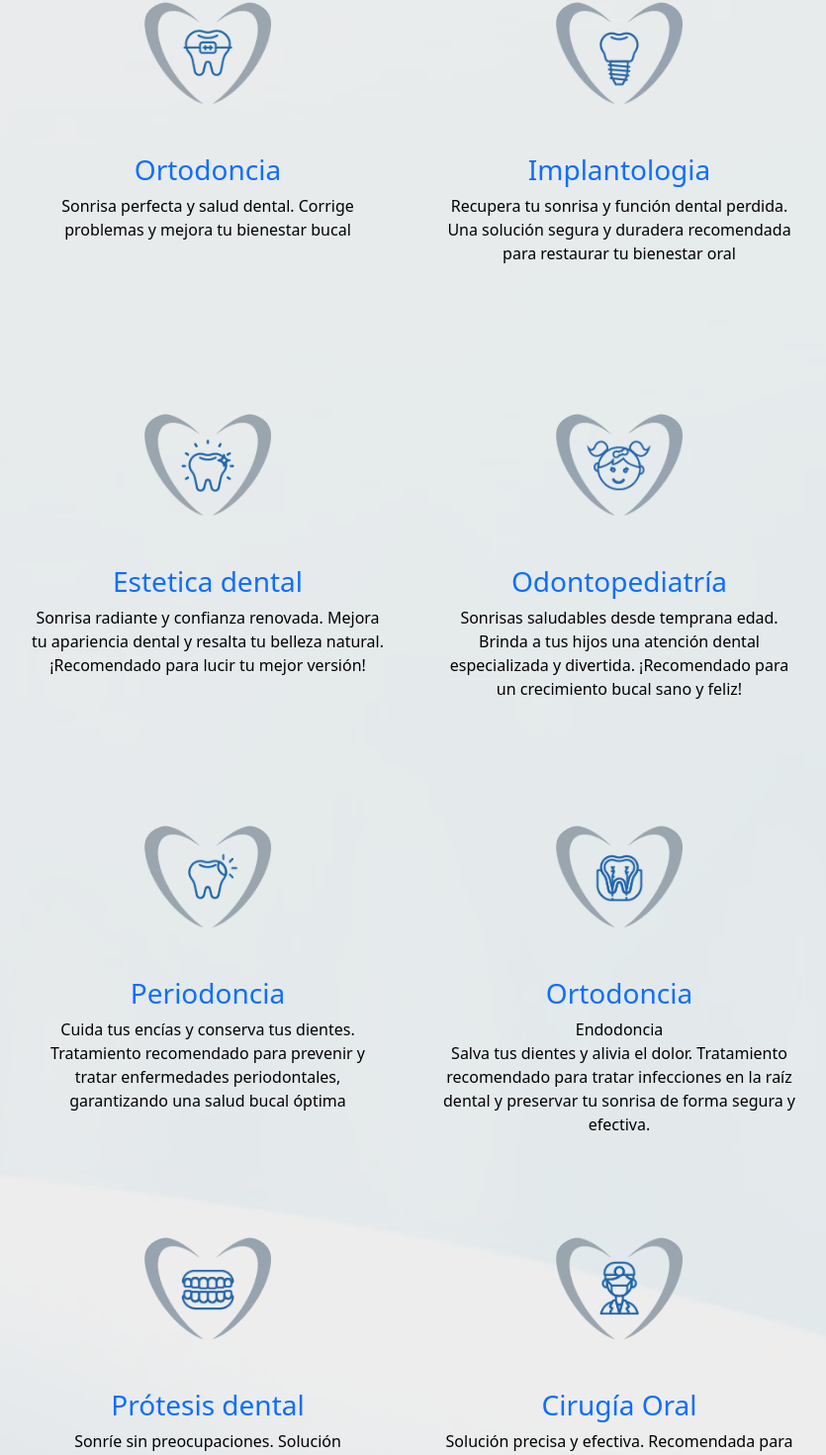
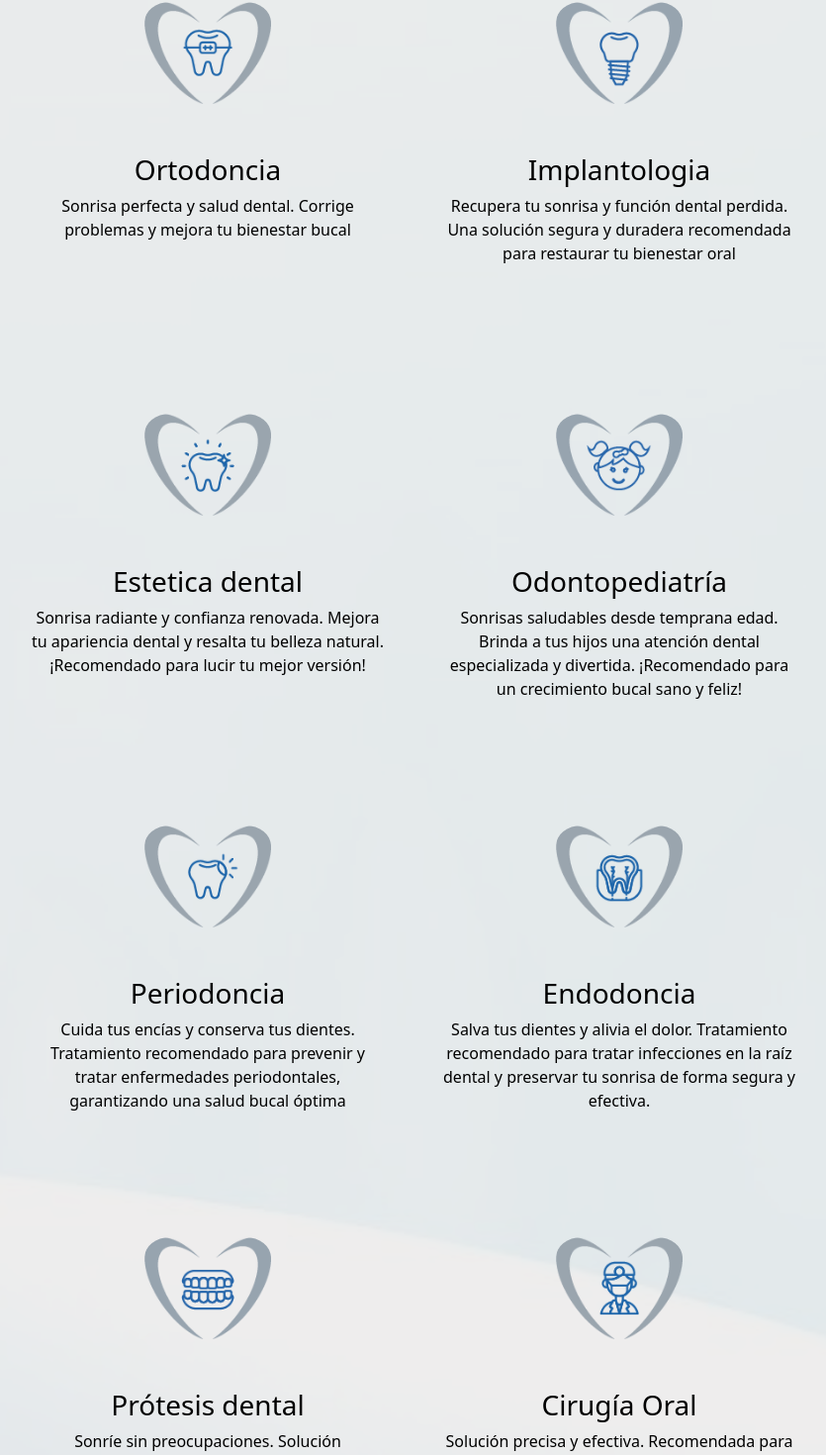
Before and after one commit to Vaz77/proyecto5FrontendClinicaDental, a React (Vite) app in the folder proyecto5FrontendClinicaDental/: page / in a window 1280 px wide. Shown: the part 1406-2876 px from the top of the page at 99% size, without its empty margins (66-901 px from the left). Built offline with nearby package versions, Linux system fonts and the light colour scheme.

Commit message:
Actualizo estilos vista principal

```diff
--- a/proyecto5FrontendClinicaDental/src/pages/HomePage/HomePage.css
+++ b/proyecto5FrontendClinicaDental/src/pages/HomePage/HomePage.css
@@ -122,6 +122,7 @@
         height: 24em;
         width: 24em;
         margin: 1em;
+        color: black;
     }
 
     .info-imageTratamientos {
@@ -139,3 +140,34 @@
     .info-textTratamientos {
         color: black;
     }
+
+
+    .protesis, .ortodoncia, .implante, .estetica, .pediatria, .periodoncia, .endodoncia, .cirugia {
+        color: black;
+        transition: 1s;
+    }
+
+    .protesis:hover {
+        color: lightseagreen;
+    }
+    .ortodoncia:hover {
+        color: lightseagreen;
+    }
+    .implante:hover {
+        color: lightseagreen;
+    }
+    .estetica:hover {
+        color: lightseagreen;
+    }
+    .pediatria:hover {
+        color: lightseagreen;
+    }
+    .periodoncia:hover {
+        color: lightseagreen;
+    }
+    .endodoncia:hover {
+        color: lightseagreen;
+    }
+    .cirugia:hover {
+        color: lightseagreen;
+    }
--- a/proyecto5FrontendClinicaDental/src/pages/HomePage/HomePage.jsx
+++ b/proyecto5FrontendClinicaDental/src/pages/HomePage/HomePage.jsx
@@ -58,56 +58,56 @@ const HomePage = () => {
                 <Col md={4} className='info-columnTratamientos'>
                     <img className='info-imageTratamientos' src={cardImage3} alt="Imagen 1" />
                     <div className='info-textTratamientos'>
-                    <NavLink as={NavLink} to='/servicios' exact="true"> <h3>Ortodoncia</h3> </NavLink>
+                    <NavLink as={NavLink} to='/servicios' exact="true" className="ortodoncia"> <h3>Ortodoncia</h3> </NavLink>
                         <p>Sonrisa perfecta y salud dental. Corrige problemas y mejora tu bienestar bucal</p>
                     </div>
                 </Col>
                 <Col md={4} className='info-columnTratamientos'>
                     <img className='info-imageTratamientos' src={cardImage2} alt="Imagen 2" />
                     <div className='info-textTratamientos'>
-                    <NavLink as={NavLink} to='/servicios' exact="true"> <h3>Implantologia</h3> </NavLink>
+                    <NavLink as={NavLink} to='/servicios' exact="true" className="implante"> <h3>Implantologia</h3> </NavLink>
                         <p>Recupera tu sonrisa y función dental perdida. Una solución segura y duradera recomendada para restaurar tu bienestar oral</p>
                     </div>
                 </Col>
                 <Col md={4} className='info-columnTratamientos'>
                     <img className='info-imageTratamientos' src={cardImage} alt="Imagen 3" />
                     <div className='info-textTratamientos'>
-                    <NavLink as={NavLink} to='/servicios' exact="true"> <h3>Estetica dental</h3> </NavLink>
+                    <NavLink as={NavLink} to='/servicios' exact="true" className="estetica"> <h3>Estetica dental</h3> </NavLink>
                         <p>Sonrisa radiante y confianza renovada. Mejora tu apariencia dental y resalta tu belleza natural. ¡Recomendado para lucir tu mejor versión!</p>
                     </div>
                 </Col>
                 <Col md={4} className='info-columnTratamientos'>
                     <img className='info-imageTratamientos' src={cardImage5} alt="Imagen 3" />
                     <div className='info-textTratamientos'>
-                    <NavLink as={NavLink} to='/servicios' exact="true"> <h3>Odontopediatría</h3> </NavLink>
+                    <NavLink as={NavLink} to='/servicios' exact="true" className="pediatria"> <h3>Odontopediatría</h3> </NavLink>
                         <p> Sonrisas saludables desde temprana edad. Brinda a tus hijos una atención dental especializada y divertida. ¡Recomendado para un crecimiento bucal sano y feliz!</p>
                     </div>
                 </Col>
                 <Col md={4} className='info-columnTratamientos'>
                     <img className='info-imageTratamientos' src={cardImage4} alt="Imagen 3" />
                     <div className='info-textTratamientos'>
-                    <NavLink as={NavLink} to='/servicios' exact="true"> <h3>Periodoncia</h3> </NavLink>
+                    <NavLink as={NavLink} to='/servicios' exact="true" className="periodoncia"> <h3>Periodoncia</h3> </NavLink>
                         <p>Cuida tus encías y conserva tus dientes. Tratamiento recomendado para prevenir y tratar enfermedades periodontales, garantizando una salud bucal óptima</p>
                     </div>
                 </Col>
                 <Col md={4} className='info-columnTratamientos'>
                     <img className='info-imageTratamientos' src={cardImage6} alt="Imagen 3" />
                     <div className='info-textTratamientos'>
-                    <NavLink as={NavLink} to='/servicios' exact="true"> <h3>Ortodoncia</h3> </NavLink>Endodoncia
+                    <NavLink as={NavLink} to='/servicios' exact="true" className="endodoncia"> <h3>Endodoncia</h3> </NavLink>
                         <p>Salva tus dientes y alivia el dolor. Tratamiento recomendado para tratar infecciones en la raíz dental y preservar tu sonrisa de forma segura y efectiva.</p>
                     </div>
                 </Col>
                 <Col md={4} className='info-columnTratamientos'>
                     <img className='info-imageTratamientos' src={cardImage7} alt="Imagen 3" />
                     <div className='info-textTratamientos'>
-                    <NavLink as={NavLink} to='/servicios' exact="true"> <h3>Prótesis dental</h3> </NavLink>
+                    <NavLink as={NavLink} to='/servicios' exact="true" className="protesis"> <h3>Prótesis dental</h3> </NavLink>
                         <p>Sonríe sin preocupaciones. Solución recomendada para reemplazar dientes perdidos y restaurar tu función masticatoria y estética dental. Recupera tu sonrisa completa y disfruta de una mejor calidad de vida</p>
                     </div>
                 </Col>
                 <Col md={4} className='info-columnTratamientos'>
                     <img className='info-imageTratamientos' src={cardImage8} alt="Imagen 3" />
                     <div className='info-textTratamientos'>
-                    <NavLink as={NavLink} to='/servicios' exact="true"> <h3>Cirugía Oral</h3> </NavLink>
+                    <NavLink as={NavLink} to='/servicios' exact="true" className="cirugia"> <h3>Cirugía Oral</h3> </NavLink>
                         <p>Solución precisa y efectiva. Recomendada para tratar problemas complejos en la boca, como extracciones de muelas del juicio, colocación de implantes y correcciones quirúrgicas. Confía en la cirugía oral para mejorar tu salud bucal de manera segura y satisfactoria.</p>
                     </div>
                 </Col>
```
Also changed, not shown: 1 other file (tests, documents, lock files or other folders).
